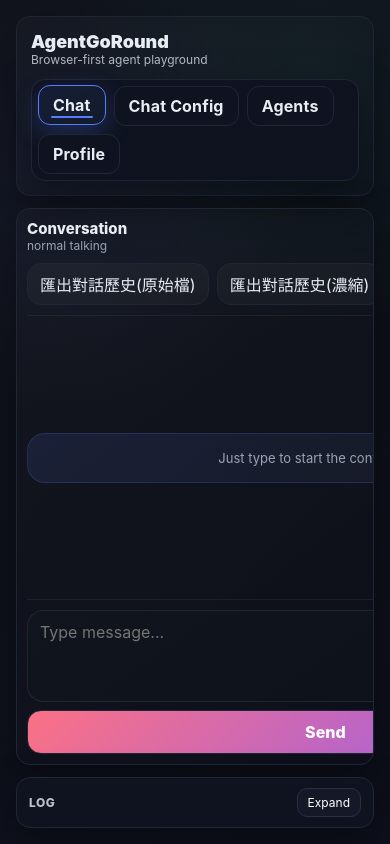
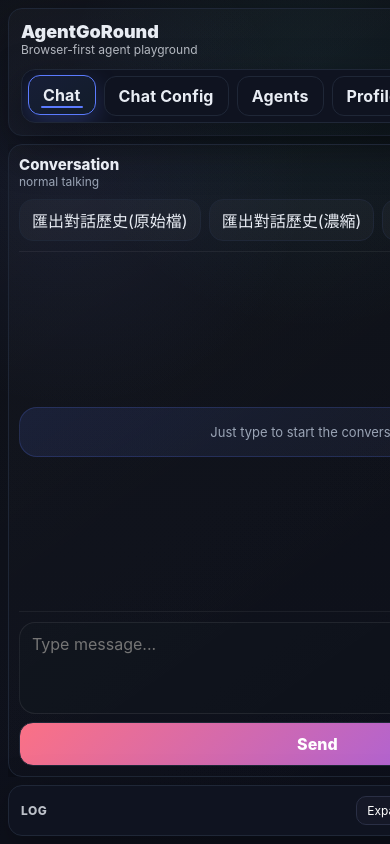
Before and after one commit to gipapa/agent-go-round, a React (Vite) app: page / in a window 390 px wide. Built offline with nearby package versions, Linux system fonts and the light colour scheme.

Commit message:
fix(ui): fit mobile chat to viewport
- prevent the mobile chat layout from overflowing horizontally\n- keep tabs and chat actions scrollable without widening the page\nTests: npm run build

```diff
--- a/src/app/styles.css
+++ b/src/app/styles.css
@@ -881,6 +881,43 @@
 }
 
 @media (max-width: 640px) {
+  body {
+    overflow-x: hidden;
+  }
+
+  .app-shell {
+    padding: 8px;
+    gap: 8px;
+    overflow-x: hidden;
+  }
+
+  .topbar {
+    padding: 12px;
+  }
+
+  .tabs {
+    width: 100%;
+    box-sizing: border-box;
+    flex-wrap: nowrap;
+    overflow-x: auto;
+    overflow-y: hidden;
+  }
+
+  .tab-btn {
+    white-space: nowrap;
+    flex: 0 0 auto;
+  }
+
+  .content,
+  .content-grid,
+  .panel,
+  .chat-panel,
+  .chat-shell,
+  .chat-thread {
+    min-width: 0;
+    overflow-x: hidden;
+  }
+
   .chat-panel {
     padding: 10px;
   }
@@ -925,6 +962,8 @@
   .chat-row {
     gap: 8px;
     max-width: 100%;
+    width: 100%;
+    box-sizing: border-box;
   }
 
   .chat-avatar {
@@ -959,6 +998,7 @@
     font-size: 13px;
     line-height: 1.55;
     word-break: break-word;
+    overflow-wrap: anywhere;
   }
 
   .chat-tool-details summary,
```
